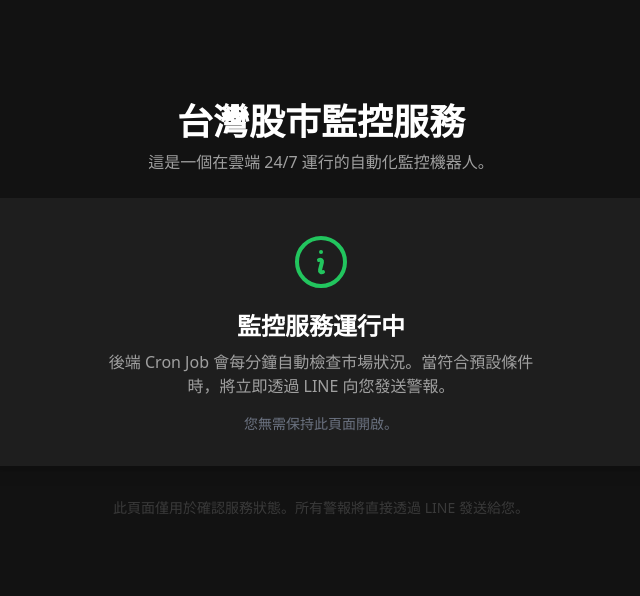
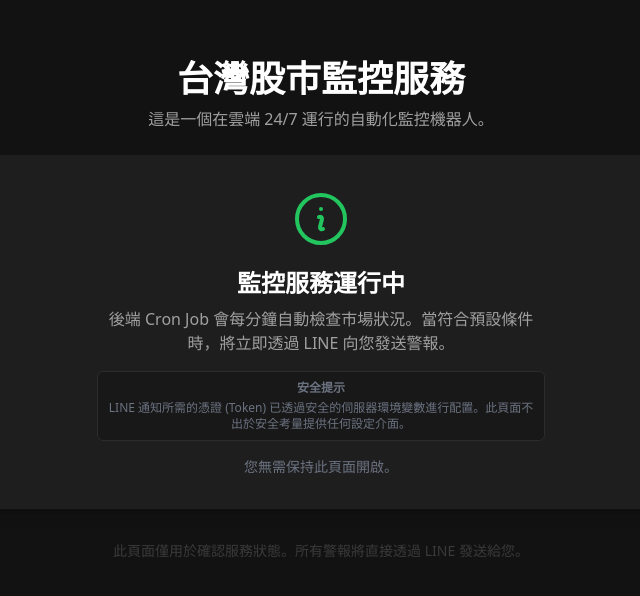
Before and after one commit to milk137592000/StockAlarm, a React (Vite) app: page / in a window 1280 px wide. Shown: the part 122-718 px from the top of the page, without its empty margins (319-959 px from the left). Built offline with nearby package versions, Linux system fonts and the light colour scheme.

Commit message:
feat(dashboard): Add security notice for LINE token
Adds a security notice to the dashboard explaining that the LINE notification token is configured via environment variables and is not exposed or configurable through the UI for security reasons.

```diff
--- a/components/Dashboard.tsx
+++ b/components/Dashboard.tsx
@@ -9,6 +9,10 @@ const Dashboard: React.FC = () => {
       <p className="text-gray-400 max-w-md text-center">
         後端 Cron Job 會每分鐘自動檢查市場狀況。當符合預設條件時，將立即透過 LINE 向您發送警報。
       </p>
+      <div className="text-gray-500 max-w-md text-center mt-4 text-xs border border-gray-700 rounded-md p-2 bg-gray-900/50">
+        <p className="font-semibold">安全提示</p>
+        <p className="mt-1">LINE 通知所需的憑證 (Token) 已透過安全的伺服器環境變數進行配置。此頁面不出於安全考量提供任何設定介面。</p>
+      </div>
        <p className="text-gray-500 max-w-md text-center mt-4 text-sm">
         您無需保持此頁面開啟。
       </p>
```
